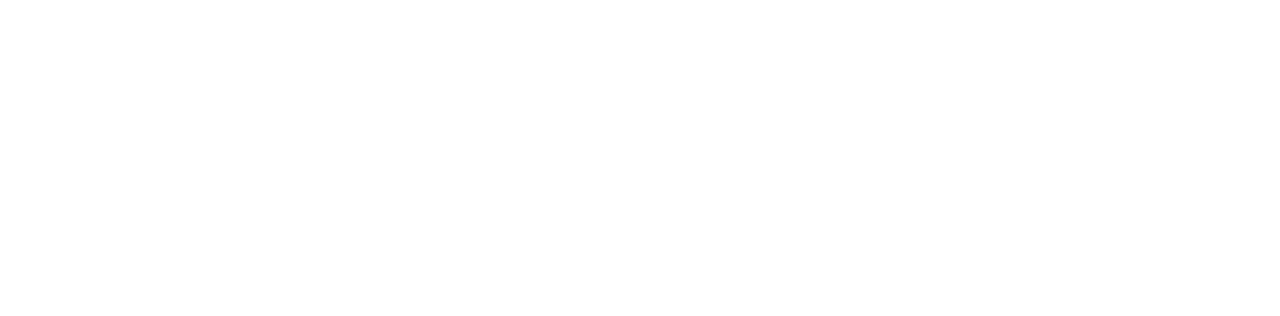
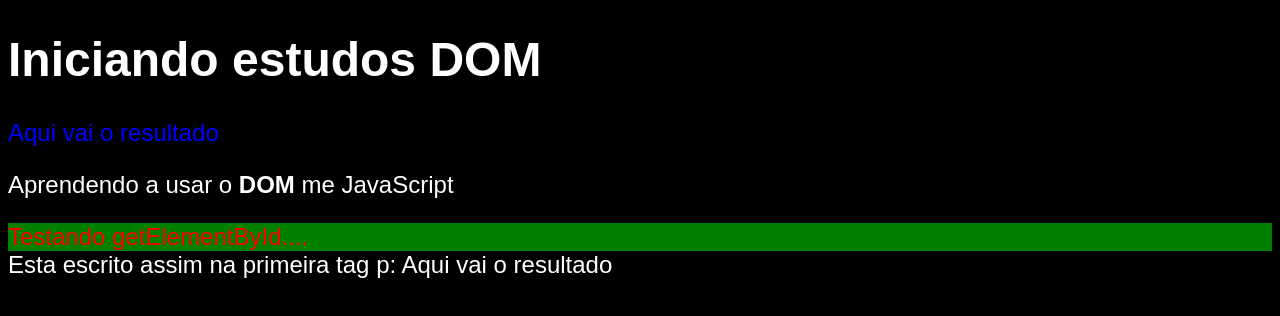
Before and after one commit to LamequeFernandes/practiceJS, a plain HTML site: page JavaScriptComGuanabara/DOM/index.html in a window 1280 px wide. Drawn offline with Linux system fonts and the light colour scheme.

Commit message:
fundamentos DOM

```diff
--- a/JavaScriptComGuanabara/DOM/index.html
+++ b/JavaScriptComGuanabara/DOM/index.html
@@ -4,9 +4,40 @@
     <meta charset="UTF-8">
     <meta http-equiv="X-UA-Compatible" content="IE=edge">
     <meta name="viewport" content="width=device-width, initial-scale=1.0">
-    <title>Lameque</title>
+    <title>Iniciando estudos DOM</title>
+    <style>
+        body {
+            background: rgb(89, 89, 170);
+            color: white;
+            font: normal 18pt Arial;
+        }
+    </style>
 </head>
 <body>
+    <h1>Iniciando estudos DOM</h1>
+    <p>Aqui vai o resultado</p>
+    <p>Aprendendo a usar o <strong>DOM</strong> me JavaScript</p>
+    <div id="msg">Clique em mim</div>
+    <script>
+        // com getElement
+        var corpo = window.document.body;
+        var p1 = window.document.getElementsByTagName('p')[0];
+        var p2 = window.document.getElementsByTagName('p')[1];
+        var d = window.document.getElementById('msg');
 
+        window.document.write('Esta escrito assim na primeira tag p: ' + p1.innerHTML)
+
+        corpo.style.background = 'black';
+        p1.style.color = 'blue';
+        d.style.background = 'green';
+        d.innerText = 'Testando getElementById....'
+
+        window.alert(p1.innerText)
+
+        // com querySelector
+        var d_com_selector = window.document.querySelector('div#msg')
+        d.style.color = 'red';
+
+    </script>
 </body>
 </html>
```
